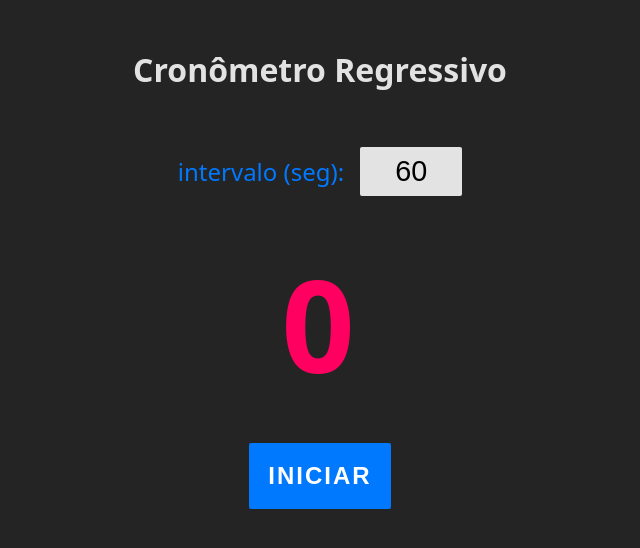
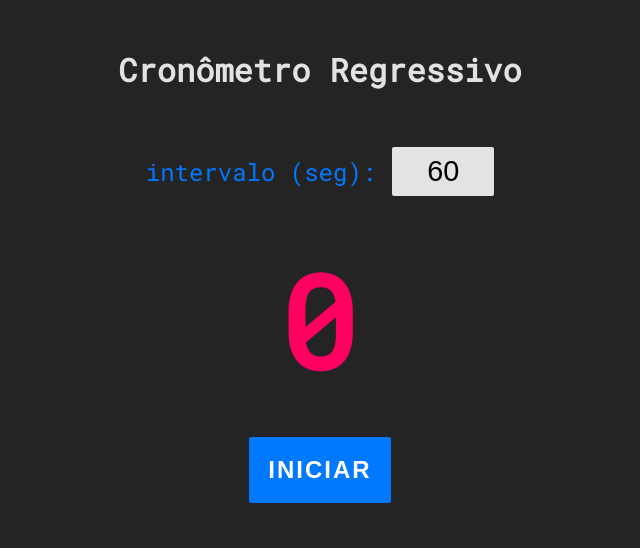
Before and after one commit to wwwacedo/cronometro-regressivo, a React (Vite) app: page / in a window 1280 px wide. Shown: the top 548 px of the page, without its empty margins (320-960 px from the left). Built offline with nearby package versions, Linux system fonts and the light colour scheme.

Commit message:
alterando a fonte do projeto

```diff
--- a/index.html
+++ b/index.html
@@ -1,13 +1,19 @@
 <!DOCTYPE html>
 <html lang="en">
+
 <head>
 	<meta charset="UTF-8" />
 	<link rel="icon" type="image/svg+xml" href="/vite.svg" />
 	<meta name="viewport" content="width=device-width, initial-scale=1.0" />
+	<link rel="preconnect" href="https://fonts.googleapis.com">
+	<link rel="preconnect" href="https://fonts.gstatic.com" crossorigin>
+	<link href="https://fonts.googleapis.com/css2?family=Roboto+Mono&display=swap" rel="stylesheet">
 	<title>Cronômetro</title>
 </head>
+
 <body>
 	<div id="root"></div>
 	<script type="module" src="/src/main.jsx"></script>
 </body>
+
 </html>
--- a/src/App.css
+++ b/src/App.css
@@ -8,5 +8,5 @@
 	color: rgba(255, 255, 255, 0.87);
 	background-color: #242424;
 	width: 100vw;
-	font-family: system-ui, -apple-system, BlinkMacSystemFont, 'Segoe UI', Roboto, Oxygen, Ubuntu, Cantarell, 'Open Sans', 'Helvetica Neue', sans-serif;
+	font-family: 'Roboto Mono', monospace;
 }
```
Lines whose indentation alone changed are shown as unchanged.
